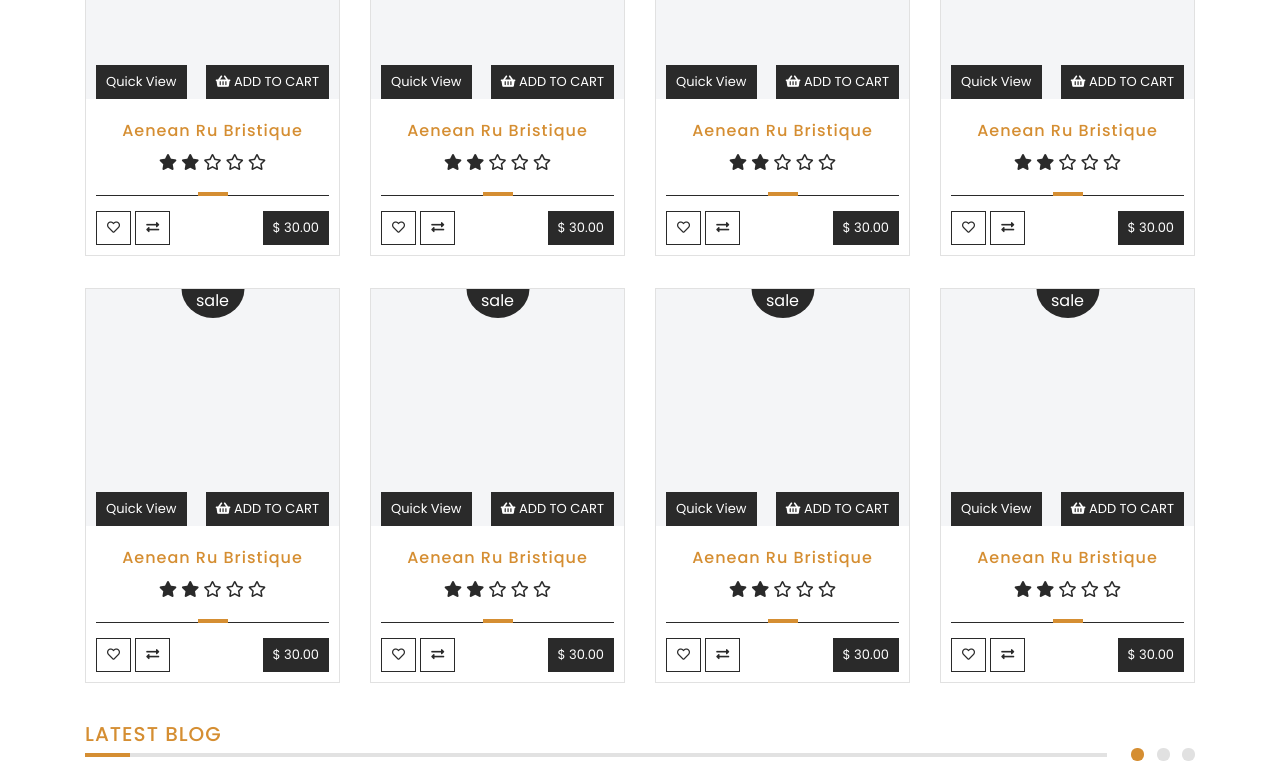
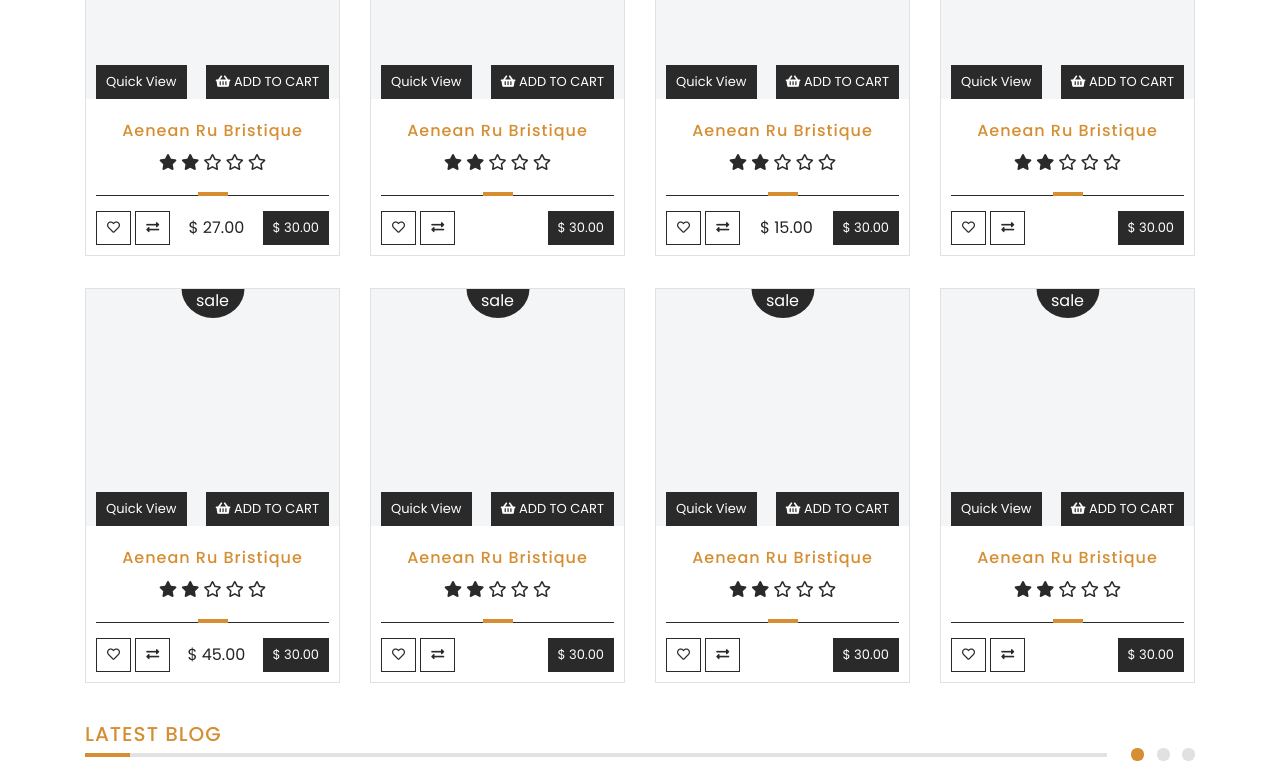
Before and after one commit to Varenthein/WDP-1906-01, a website built with Parcel: page src/index.html in a window 1280 px wide. Shown: the part 813-1597 px from the top of the page. Built offline with nearby package versions, Linux system fonts and the light colour scheme.

Commit message:
Add old-price for html

```diff
--- a/src/partials/50_section-products.html
+++ b/src/partials/50_section-products.html
@@ -46,6 +46,7 @@
               <a href="#" class="btn-outline"><i class="far fa-heart"></i></a>
               <a href="#" class="btn-outline"><i class="fas fa-exchange-alt"></i></a>
             </div>
+            <div class="old-price">$ 27.00</div>
             <div class="price"><div class="btn-main-small no-hover">$ 30.00</div></div>
           </div>
         </div>
@@ -102,6 +103,7 @@
               <a href="#" class="btn-outline"><i class="far fa-heart"></i></a>
               <a href="#" class="btn-outline"><i class="fas fa-exchange-alt"></i></a>
             </div>
+            <div class="old-price">$ 15.00</div>
             <div class="price"><div class="btn-main-small no-hover">$ 30.00</div></div>
           </div>
         </div>
@@ -158,6 +160,7 @@
               <a href="#" class="btn-outline"><i class="far fa-heart"></i></a>
               <a href="#" class="btn-outline"><i class="fas fa-exchange-alt"></i></a>
             </div>
+            <div class="old-price">$ 45.00</div>
             <div class="price"><div class="btn-main-small no-hover">$ 30.00</div></div>
           </div>
         </div>
```
